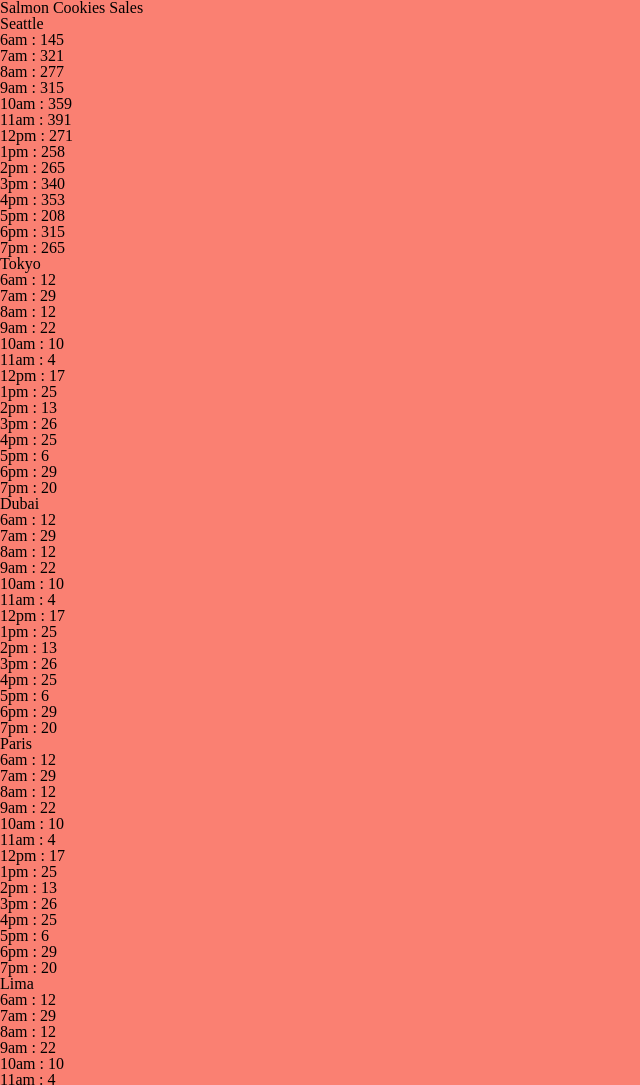
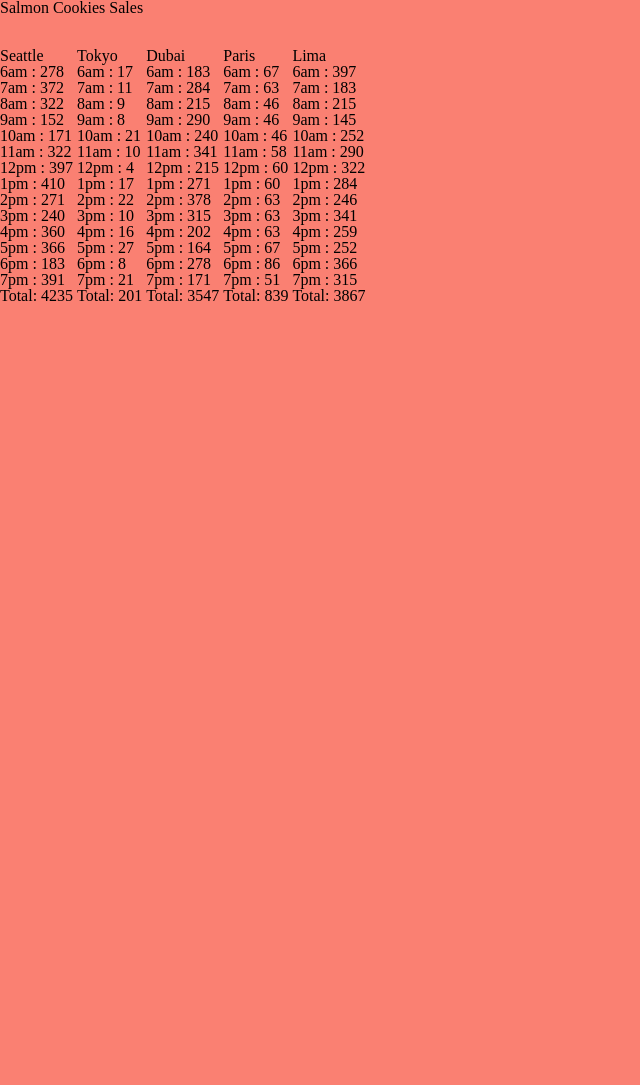
Before and after one commit to Alleemccoy/Cookie-Stand, a plain HTML site: page sales.html in a window 1280 px wide. Shown: the top 1085 px of the page, without its empty margins (0-640 px from the left). After the commit the page ends 800 px from the top, so only its background shows below. Drawn offline with Linux system fonts and the light colour scheme.

Commit message:
Rewrote most of the code in appJs and some saleHTML, create code for total cookies sold for each location, added some CSS

```diff
--- a/css/style.css
+++ b/css/style.css
@@ -1,3 +1,8 @@
 body {
   background-color: salmon;
 }
+
+ul{
+  display:inline-block;
+  margin-top: 2em;
+}
--- a/js/app.js
+++ b/js/app.js
@@ -2,8 +2,11 @@
 
 // get each store element by id
 // Seattle
+// let myContainer = document.getElementById('container');
+// console.log(myContainer);
+// let seattleList = document.getElementById('seattle');
 
-const seattleHours = ['6am', '7am', '8am', '9am', '10am', '11am', '12pm', '1pm', '2pm', '3pm', '4pm', '5pm', '6pm', '7pm'];
+const hours = ['6am', '7am', '8am', '9am', '10am', '11am', '12pm', '1pm', '2pm', '3pm', '4pm', '5pm', '6pm', '7pm'];
 
 let seattle = {
   name: 'Seattle',
@@ -21,79 +24,43 @@ let seattle = {
   // Docs used: https://developer.mozilla.org/en-US/docs/Web/JavaScript/Reference/Global_Objects/Math/random
   generateRandomCustomerInAnHour: function () {
 
-    console.log('getting random number of customers');
+    // console.log('getting random number of customers');
     // Generates a random number of customers inclusive of the min and the max
-    let randomNumberOfCustomers = Math.floor(Math.random() * (this.maximumCustomerEachHour - this.minimumCustomerEachHour + 1) + this.minimumCustomerEachHour);
+    return Math.floor(Math.random() * (this.maximumCustomerEachHour - this.minimumCustomerEachHour + 1) + this.minimumCustomerEachHour);
 
-    console.log(`Random number of customers: ${randomNumberOfCustomers}`);
-    return randomNumberOfCustomers;
+    // console.log(`Random number of customers: ${randomNumberOfCustomers}`);
+    // return randomNumberOfCustomers;
+  },
+  calcCookiesPerHour: function () {
+    for (let i = 0; i < hours.length; i++) {
+      let hourlyCookies = Math.ceil(this.generateRandomCustomerInAnHour() * this.averageCookiesSoldPerCustomer);
+      this.cookiesSoldPerHourArray.push(hourlyCookies);
+      this.dailyStoreTotal += hourlyCookies;
+
+    }
   },
 
-  // A method to calculate and populate our number of cookies sold per hour array
-  generateCookiesSoldInAnHour: function () {
-
-    console.log('Here we are getting the total cookies for this hour!');
-    // getting the number of customers for this hour
-    let randomCustomerForOneHour = this.generateRandomCustomerInAnHour();
-
-    console.log(`Random customer per hour: ${randomCustomerForOneHour}`);
-
-    // Getting number of cookies sold this hour
-    let totalCookiesThisHour = randomCustomerForOneHour * this.averageCookiesSoldPerCustomer;
-
-    console.log(`Total cookies this hour: ${totalCookiesThisHour}`);
-
-    return Math.round(totalCookiesThisHour);
-  },
-
-  generateCookieSales: function () {
-    console.log('About to start generating cookie sales!!');
-
-    // Refactoring code to generate cookies for each hour
-    for(var i = 0; i < seattleHours.length; i++){
-      let totalCookiesThisHour = this.generateCookiesSoldInAnHour();
-      this.cookiesSoldPerHourArray.push(totalCookiesThisHour);
-      console.log(`total cookies this hour: ${totalCookiesThisHour}`);
-      console.log(this.cookiesSoldPerHourArray);
-
-      // console.log(i)
-      // console.log(seattleHours[i]);
-    }
-
-  },
-
-  // A method to render the list items
-  render: function(){
-    let ul = document.getElementById('seattle');
-    for(let i = 0; i < seattleHours.length; i++){
+  render: function () {
+    this.calcCookiesPerHour();
+    let seattleList = document.getElementById('seattle');
+    for (let i = 0; i < hours.length; i++) {
       let listItem = document.createElement('li');
-      listItem.textContent = `${seattleHours[i]} : ${seattle.cookiesSoldPerHourArray[i]}`;
-      ul.appendChild(listItem);
+      listItem.textContent = `${hours[i]} : ${this.cookiesSoldPerHourArray[i]}`;
+      seattleList.appendChild(listItem);
 
     }
-
-    console.log('I am in the render method');
+    let li = document.createElement('li');
+    li.textContent = `Total: ${this.dailyStoreTotal}`;
+    seattleList.appendChild(li);
+    // console.log('I am in the render method');
   },
 
 };
 
 
-seattle.generateCookieSales();
 seattle.render();
 
-// TODO: Need two elements by ID for the 5 lists
-
-
-// Write 5 object literals - will finish the first one first, then do the others based on THAT
-
-
-// Executable Code
-// seattle.render();
-
-
 // Tokyo
-
-const tokyoHours = ['6am', '7am', '8am', '9am', '10am', '11am', '12pm', '1pm', '2pm', '3pm', '4pm', '5pm', '6pm', '7pm'];
 
 let tokyo = {
   name: 'Tokyo',
@@ -111,169 +78,43 @@ let tokyo = {
   // Docs used: https://developer.mozilla.org/en-US/docs/Web/JavaScript/Reference/Global_Objects/Math/random
   generateRandomCustomerInAnHour: function () {
 
-    console.log('getting random number of customers');
+    // console.log('getting random number of customers');
     // Generates a random number of customers inclusive of the min and the max
-    let randomNumberOfCustomers = Math.floor(Math.random() * (this.maximumCustomerEachHour - this.minimumCustomerEachHour + 1) + this.minimumCustomerEachHour);
+    return Math.floor(Math.random() * (this.maximumCustomerEachHour - this.minimumCustomerEachHour + 1) + this.minimumCustomerEachHour);
 
-    console.log(`Random number of customers: ${randomNumberOfCustomers}`);
-    return randomNumberOfCustomers;
+    // console.log(`Random number of customers: ${randomNumberOfCustomers}`);
+    // return randomNumberOfCustomers;
+  },
+  calcCookiesPerHour: function () {
+    for (let i = 0; i < hours.length; i++) {
+      let hourlyCookies = Math.ceil(this.generateRandomCustomerInAnHour() * this.averageCookiesSoldPerCustomer);
+      this.cookiesSoldPerHourArray.push(hourlyCookies);
+      this.dailyStoreTotal += hourlyCookies;
+
+    }
   },
 
-  // A method to calculate and populate our number of cookies sold per hour array
-  generateCookiesSoldInAnHour: function () {
-
-    console.log('Here we are getting the total cookies for this hour!');
-    // getting the number of customers for this hour
-    let randomCustomerForOneHour = this.generateRandomCustomerInAnHour();
-
-    console.log(`Random customer per hour: ${randomCustomerForOneHour}`);
-
-    // Getting number of cookies sold this hour
-    let totalCookiesThisHour = randomCustomerForOneHour * this.averageCookiesSoldPerCustomer;
-
-    console.log(`Total cookies this hour: ${totalCookiesThisHour}`);
-
-    return Math.round(totalCookiesThisHour);
-  },
-
-  generateCookieSales: function () {
-    console.log('About to start generating cookie sales!!');
-
-    // Refactoring code to generate cookies for each hour
-    for(var i = 0; i < tokyoHours.length; i++){
-      let totalCookiesThisHour = this.generateCookiesSoldInAnHour();
-      this.cookiesSoldPerHourArray.push(totalCookiesThisHour);
-      console.log(`total cookies this hour: ${totalCookiesThisHour}`);
-      console.log(this.cookiesSoldPerHourArray);
-
-      // console.log(i)
-      // console.log(hours[i]);
-    }
-
-  },
-
-  // A method to render the list items
-  render: function(){
-    let ul = document.getElementById('tokyo');
-    for(let i = 0; i < tokyoHours.length; i++){
+  render: function () {
+    this.calcCookiesPerHour();
+    let tokyoList = document.getElementById('tokyo');
+    for (let i = 0; i < hours.length; i++) {
       let listItem = document.createElement('li');
-      listItem.textContent = `${tokyoHours[i]} : ${tokyo.cookiesSoldPerHourArray[i]}`;
-      ul.appendChild(listItem);
+      listItem.textContent = `${hours[i]} : ${this.cookiesSoldPerHourArray[i]}`;
+      tokyoList.appendChild(listItem);
 
     }
-
-    console.log('I am in the render method');
+    let li = document.createElement('li');
+    li.textContent = `Total: ${this.dailyStoreTotal}`;
+    tokyoList.appendChild(li);
+    // console.log('I am in the render method');
   },
 
 };
 
 
-tokyo.generateCookieSales();
 tokyo.render();
 
-// TODO: Need two elements by ID for the 5 lists
-
-
-// Write 5 object literals - will finish the first one first, then do the others based on THAT
-
-
-// Executable Code
-// tokyo.render();
-
-
-// Dubai
-
-const dubaiHours = ['6am', '7am', '8am', '9am', '10am', '11am', '12pm', '1pm', '2pm', '3pm', '4pm', '5pm', '6pm', '7pm'];
-
-let dubai = {
-  name: 'Dubai',
-  // The min number of customers per hour
-  minimumCustomerEachHour: 11,
-  // The max number of customers per hour
-  maximumCustomerEachHour: 38,
-  // The average number of cookies purchased per customer
-  averageCookiesSoldPerCustomer: 3.7,
-  // Will hold the calculated number of cookies sold each hour
-  cookiesSoldPerHourArray: [],
-  // Will hold the calculated number of cookies sold in the store all day long
-  dailyStoreTotal: 0,
-  // A method to calculate random number of customers per hour
-  // Docs used: https://developer.mozilla.org/en-US/docs/Web/JavaScript/Reference/Global_Objects/Math/random
-  generateRandomCustomerInAnHour: function () {
-
-    console.log('getting random number of customers');
-    // Generates a random number of customers inclusive of the min and the max
-    let randomNumberOfCustomers = Math.floor(Math.random() * (this.maximumCustomerEachHour - this.minimumCustomerEachHour + 1) + this.minimumCustomerEachHour);
-
-    console.log(`Random number of customers: ${randomNumberOfCustomers}`);
-    return randomNumberOfCustomers;
-  },
-
-  // A method to calculate and populate our number of cookies sold per hour array
-  generateCookiesSoldInAnHour: function () {
-
-    console.log('Here we are getting the total cookies for this hour!');
-    // getting the number of customers for this hour
-    let randomCustomerForOneHour = this.generateRandomCustomerInAnHour();
-
-    console.log(`Random customer per hour: ${randomCustomerForOneHour}`);
-
-    // Getting number of cookies sold this hour
-    let totalCookiesThisHour = randomCustomerForOneHour * this.averageCookiesSoldPerCustomer;
-
-    console.log(`Total cookies this hour: ${totalCookiesThisHour}`);
-
-    return Math.round(totalCookiesThisHour);
-  },
-
-  generateCookieSales: function () {
-    console.log('About to start generating cookie sales!!');
-
-    // Refactoring code to generate cookies for each hour
-    for(var i = 0; i < tokyoHours.length; i++){
-      let totalCookiesThisHour = this.generateCookiesSoldInAnHour();
-      this.cookiesSoldPerHourArray.push(totalCookiesThisHour);
-      console.log(`total cookies this hour: ${totalCookiesThisHour}`);
-      console.log(this.cookiesSoldPerHourArray);
-
-      // console.log(i)
-      // console.log(hours[i]);
-    }
-
-  },
-
-  // A method to render the list items
-  render: function(){
-    let ul = document.getElementById('dubai');
-    for(let i = 0; i < dubaiHours.length; i++){
-      let listItem = document.createElement('li');
-      listItem.textContent = `${dubaiHours[i]} : ${tokyo.cookiesSoldPerHourArray[i]}`;
-      ul.appendChild(listItem);
-
-    }
-
-    console.log('I am in the render method');
-  },
-
-};
-
-
-dubai.generateCookieSales();
-dubai.render();
-
-// TODO: Need two elements by ID for the 5 lists
-
-
-// Write 5 object literals - will finish the first one first, then do the others based on THAT
-
-
-// Executable Code
-// dubai.render();
-
-
 // Paris
-
-const parisHours = ['6am', '7am', '8am', '9am', '10am', '11am', '12pm', '1pm', '2pm', '3pm', '4pm', '5pm', '6pm', '7pm'];
 
 let paris = {
   name: 'Paris',
@@ -291,88 +132,52 @@ let paris = {
   // Docs used: https://developer.mozilla.org/en-US/docs/Web/JavaScript/Reference/Global_Objects/Math/random
   generateRandomCustomerInAnHour: function () {
 
-    console.log('getting random number of customers');
+    // console.log('getting random number of customers');
     // Generates a random number of customers inclusive of the min and the max
-    let randomNumberOfCustomers = Math.floor(Math.random() * (this.maximumCustomerEachHour - this.minimumCustomerEachHour + 1) + this.minimumCustomerEachHour);
+    return Math.floor(Math.random() * (this.maximumCustomerEachHour - this.minimumCustomerEachHour + 1) + this.minimumCustomerEachHour);
 
-    console.log(`Random number of customers: ${randomNumberOfCustomers}`);
-    return randomNumberOfCustomers;
+    // console.log(`Random number of customers: ${randomNumberOfCustomers}`);
+    // return randomNumberOfCustomers;
+  },
+  calcCookiesPerHour: function () {
+    for (let i = 0; i < hours.length; i++) {
+      let hourlyCookies = Math.ceil(this.generateRandomCustomerInAnHour() * this.averageCookiesSoldPerCustomer);
+      this.cookiesSoldPerHourArray.push(hourlyCookies);
+      this.dailyStoreTotal += hourlyCookies;
+
+    }
   },
 
-  // A method to calculate and populate our number of cookies sold per hour array
-  generateCookiesSoldInAnHour: function () {
-
-    console.log('Here we are getting the total cookies for this hour!');
-    // getting the number of customers for this hour
-    let randomCustomerForOneHour = this.generateRandomCustomerInAnHour();
-
-    console.log(`Random customer per hour: ${randomCustomerForOneHour}`);
-
-    // Getting number of cookies sold this hour
-    let totalCookiesThisHour = randomCustomerForOneHour * this.averageCookiesSoldPerCustomer;
-
-    console.log(`Total cookies this hour: ${totalCookiesThisHour}`);
-
-    return Math.round(totalCookiesThisHour);
-  },
-
-  generateCookieSales: function () {
-    console.log('About to start generating cookie sales!!');
-
-    // Refactoring code to generate cookies for each hour
-    for(var i = 0; i < tokyoHours.length; i++){
-      let totalCookiesThisHour = this.generateCookiesSoldInAnHour();
-      this.cookiesSoldPerHourArray.push(totalCookiesThisHour);
-      console.log(`total cookies this hour: ${totalCookiesThisHour}`);
-      console.log(this.cookiesSoldPerHourArray);
-
-      // console.log(i)
-      // console.log(hours[i]);
-    }
-
-  },
-
-  // A method to render the list items
-  render: function(){
-    let ul = document.getElementById('paris');
-    for(let i = 0; i < parisHours.length; i++){
+  render: function () {
+    this.calcCookiesPerHour();
+    let parisList = document.getElementById('paris');
+    for (let i = 0; i < hours.length; i++) {
       let listItem = document.createElement('li');
-      listItem.textContent = `${parisHours[i]} : ${tokyo.cookiesSoldPerHourArray[i]}`;
-      ul.appendChild(listItem);
+      listItem.textContent = `${hours[i]} : ${this.cookiesSoldPerHourArray[i]}`;
+      parisList.appendChild(listItem);
 
     }
-
-    console.log('I am in the render method');
+    let li = document.createElement('li');
+    li.textContent = `Total: ${this.dailyStoreTotal}`;
+    parisList.appendChild(li);
+    // console.log('I am in the render method');
   },
 
 };
 
 
-paris.generateCookieSales();
 paris.render();
 
-// TODO: Need two elements by ID for the 5 lists
+// Dubai
 
-
-// Write 5 object literals - will finish the first one first, then do the others based on THAT
-
-
-// Executable Code
-// paris.render();
-
-
-// Lima
-
-const limaHours = ['6am', '7am', '8am', '9am', '10am', '11am', '12pm', '1pm', '2pm', '3pm', '4pm', '5pm', '6pm', '7pm'];
-
-let lima = {
-  name: 'Lima',
+let dubai = {
+  name: 'Dubai',
   // The min number of customers per hour
-  minimumCustomerEachHour: 2,
+  minimumCustomerEachHour: 23,
   // The max number of customers per hour
-  maximumCustomerEachHour: 16,
+  maximumCustomerEachHour: 65,
   // The average number of cookies purchased per customer
-  averageCookiesSoldPerCustomer: 4.6,
+  averageCookiesSoldPerCustomer: 6.3,
   // Will hold the calculated number of cookies sold each hour
   cookiesSoldPerHourArray: [],
   // Will hold the calculated number of cookies sold in the store all day long
@@ -381,71 +186,92 @@ let lima = {
   // Docs used: https://developer.mozilla.org/en-US/docs/Web/JavaScript/Reference/Global_Objects/Math/random
   generateRandomCustomerInAnHour: function () {
 
-    console.log('getting random number of customers');
+    // console.log('getting random number of customers');
     // Generates a random number of customers inclusive of the min and the max
-    let randomNumberOfCustomers = Math.floor(Math.random() * (this.maximumCustomerEachHour - this.minimumCustomerEachHour + 1) + this.minimumCustomerEachHour);
+    return Math.floor(Math.random() * (this.maximumCustomerEachHour - this.minimumCustomerEachHour + 1) + this.minimumCustomerEachHour);
 
-    console.log(`Random number of customers: ${randomNumberOfCustomers}`);
-    return randomNumberOfCustomers;
+    // console.log(`Random number of customers: ${randomNumberOfCustomers}`);
+    // return randomNumberOfCustomers;
+  },
+  calcCookiesPerHour: function () {
+    for (let i = 0; i < hours.length; i++) {
+      let hourlyCookies = Math.ceil(this.generateRandomCustomerInAnHour() * this.averageCookiesSoldPerCustomer);
+      this.cookiesSoldPerHourArray.push(hourlyCookies);
+      this.dailyStoreTotal += hourlyCookies;
+
+    }
   },
 
-  // A method to calculate and populate our number of cookies sold per hour array
-  generateCookiesSoldInAnHour: function () {
-
-    console.log('Here we are getting the total cookies for this hour!');
-    // getting the number of customers for this hour
-    let randomCustomerForOneHour = this.generateRandomCustomerInAnHour();
-
-    console.log(`Random customer per hour: ${randomCustomerForOneHour}`);
-
-    // Getting number of cookies sold this hour
-    let totalCookiesThisHour = randomCustomerForOneHour * this.averageCookiesSoldPerCustomer;
-
-    console.log(`Total cookies this hour: ${totalCookiesThisHour}`);
-
-    return Math.round(totalCookiesThisHour);
-  },
-
-  generateCookieSales: function () {
-    console.log('About to start generating cookie sales!!');
-
-    // Refactoring code to generate cookies for each hour
-    for(var i = 0; i < tokyoHours.length; i++){
-      let totalCookiesThisHour = this.generateCookiesSoldInAnHour();
-      this.cookiesSoldPerHourArray.push(totalCookiesThisHour);
-      console.log(`total cookies this hour: ${totalCookiesThisHour}`);
-      console.log(this.cookiesSoldPerHourArray);
-
-      // console.log(i)
-      // console.log(limaHours[i]);
-    }
-
-  },
-
-  // A method to render the list items
-  render: function(){
-    let ul = document.getElementById('lima');
-    for(let i = 0; i < limaHours.length; i++){
+  render: function () {
+    this.calcCookiesPerHour();
+    let dubaiList = document.getElementById('dubai');
+    for (let i = 0; i < hours.length; i++) {
       let listItem = document.createElement('li');
-      listItem.textContent = `${limaHours[i]} : ${tokyo.cookiesSoldPerHourArray[i]}`;
-      ul.appendChild(listItem);
+      listItem.textContent = `${hours[i]} : ${this.cookiesSoldPerHourArray[i]}`;
+      dubaiList.appendChild(listItem);
 
     }
-
-    console.log('I am in the render method');
+    let li = document.createElement('li');
+    li.textContent = `Total: ${this.dailyStoreTotal}`;
+    dubaiList.appendChild(li);
+    // console.log('I am in the render method');
   },
 
 };
 
 
-lima.generateCookieSales();
-lima.render();
+dubai.render();
 
-// TODO: Need two elements by ID for the 5 lists
+// Lima
+
+let lima = {
+  name: 'Lima',
+  // The min number of customers per hour
+  minimumCustomerEachHour: 23,
+  // The max number of customers per hour
+  maximumCustomerEachHour: 65,
+  // The average number of cookies purchased per customer
+  averageCookiesSoldPerCustomer: 6.3,
+  // Will hold the calculated number of cookies sold each hour
+  cookiesSoldPerHourArray: [],
+  // Will hold the calculated number of cookies sold in the store all day long
+  dailyStoreTotal: 0,
+  // A method to calculate random number of customers per hour
+  // Docs used: https://developer.mozilla.org/en-US/docs/Web/JavaScript/Reference/Global_Objects/Math/random
+  generateRandomCustomerInAnHour: function () {
+
+    // console.log('getting random number of customers');
+    // Generates a random number of customers inclusive of the min and the max
+    return Math.floor(Math.random() * (this.maximumCustomerEachHour - this.minimumCustomerEachHour + 1) + this.minimumCustomerEachHour);
+
+    // console.log(`Random number of customers: ${randomNumberOfCustomers}`);
+    // return randomNumberOfCustomers;
+  },
+  calcCookiesPerHour: function () {
+    for (let i = 0; i < hours.length; i++) {
+      let hourlyCookies = Math.ceil(this.generateRandomCustomerInAnHour() * this.averageCookiesSoldPerCustomer);
+      this.cookiesSoldPerHourArray.push(hourlyCookies);
+      this.dailyStoreTotal += hourlyCookies;
+
+    }
+  },
+
+  render: function () {
+    this.calcCookiesPerHour();
+    let limaList = document.getElementById('lima');
+    for (let i = 0; i < hours.length; i++) {
+      let listItem = document.createElement('li');
+      listItem.textContent = `${hours[i]} : ${this.cookiesSoldPerHourArray[i]}`;
+      limaList.appendChild(listItem);
+
+    }
+    let li = document.createElement('li');
+    li.textContent = `Total: ${this.dailyStoreTotal}`;
+    limaList.appendChild(li);
+    // console.log('I am in the render method');
+  },
+
+};
 
 
-// Write 5 object literals - will finish the first one first, then do the others based on THAT
-
-
-// Executable Code
-// lima.render();
+lima.render();
--- a/sales.html
+++ b/sales.html
@@ -7,6 +7,7 @@
   </head>
 
   <body>
+    <main id="container">
     <h1>Salmon Cookies Sales</h1>
 
     <!-- 5 lists - One fore each location -->
@@ -15,7 +16,7 @@
     <ul id="dubai">Dubai</ul>
     <ul id="paris">Paris</ul>
     <ul id="lima">Lima</ul>
-
+  </main>
     <script src="js/app.js"></script>
   </body>
 </html>
```
